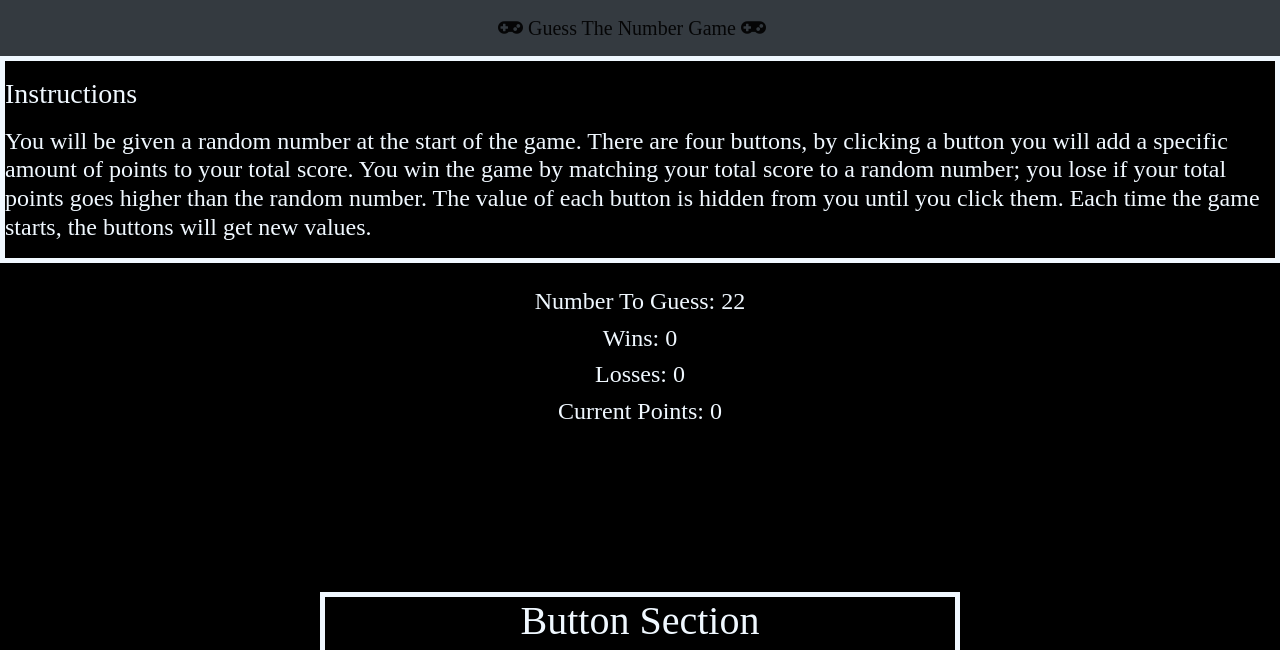
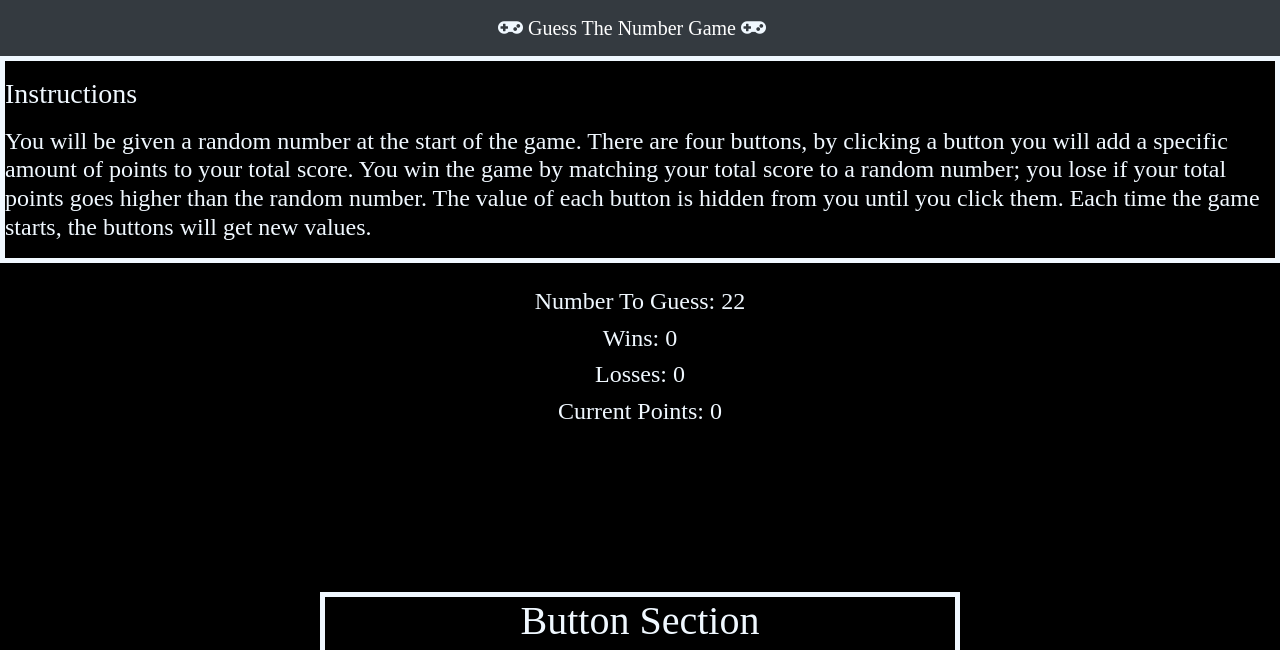
Before and after one commit to J91Branson/Guess-The-Number-Game, a plain HTML site: page index.html in a window 1280 px wide. Shown: the top 650 px of the page. Drawn offline with nearby package versions, Linux system fonts and the light colour scheme.

Commit message:
complete 100%

```diff
--- a/assets/css/style.css
+++ b/assets/css/style.css
@@ -26,3 +26,9 @@ h1,h3,h4{
 body{
     background-color:black;
 }
+.fa-gamepad {
+    color: aliceblue;
+}
+nav {
+    color: aliceblue;
+}
--- a/index.html
+++ b/index.html
@@ -17,7 +17,7 @@
 <body>
 
 
-    <nav class="navbar navbar-light bg-dark">
+    <nav class="navbar navbar-dark bg-dark">
         <div class="container">
             <div class="col-md-12">
                 <div class="row justify-content-md-center">
```
